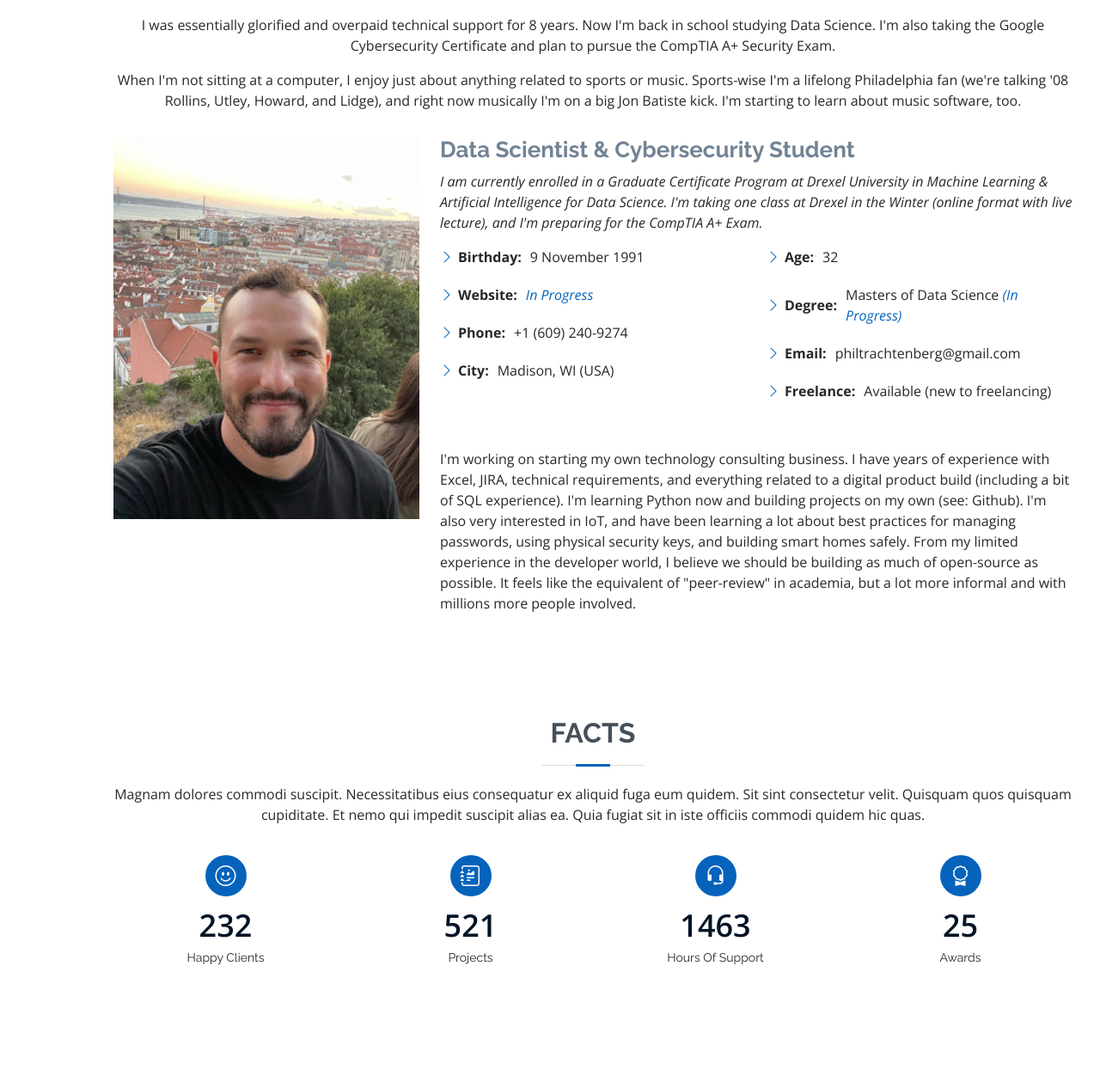
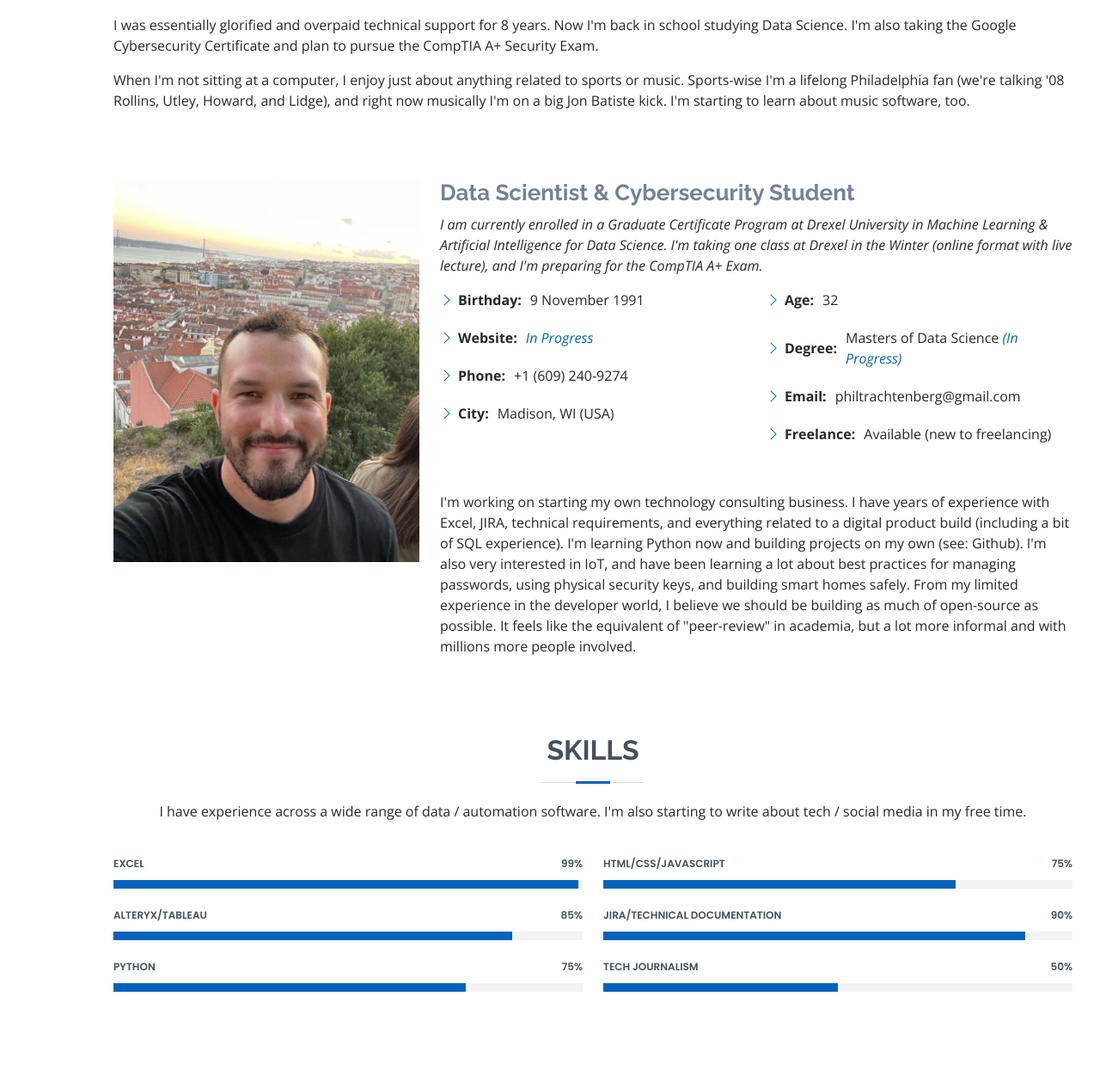
Before and after one commit to philtrachtenberg3/MiPortfolio, a plain HTML site: page index.html in a window 1280 px wide. Shown: the part 921-2180 px from the top of the page at 86% size. Drawn offline with nearby package versions, Linux system fonts and the light colour scheme.

Commit message:
removed 'Facts' section and made some css changes

```diff
--- a/assets/css/style.css
+++ b/assets/css/style.css
@@ -440,6 +440,14 @@ section {
   margin-top: 35px;
 }
 
+.about .section-title {
+  margin-bottom: 50px;
+}
+
+.about .section-title p {
+  text-align: left;
+}
+
 /*--------------------------------------------------------------
 # Facts
 --------------------------------------------------------------*/
@@ -483,7 +491,7 @@ section {
 }
 
 /*--------------------------------------------------------------
-# Akills
+# Skills
 --------------------------------------------------------------*/
 .skills .progress {
   height: 60px;
@@ -516,6 +524,12 @@ section {
   height: 10px;
   transition: 0.9s;
   background-color: #0563bb;
+}
+
+/* Phil custom CSS */
+
+#skills {
+  margin-top: -30px;
 }
 
 /*--------------------------------------------------------------
--- a/index.html
+++ b/index.html
@@ -120,7 +120,7 @@
     </section><!-- End About Section -->
 
     <!-- ======= Facts Section ======= -->
-    <section id="facts" class="facts">
+    <!-- <section id="facts" class="facts">
       <div class="container" data-aos="fade-up">
 
         <div class="section-title">
@@ -165,7 +165,7 @@
         </div>
 
       </div>
-    </section><!-- End Facts Section -->
+    </section>End Facts Section -->
 
     <!-- ======= Skills Section ======= -->
     <section id="skills" class="skills section-bg">
```
